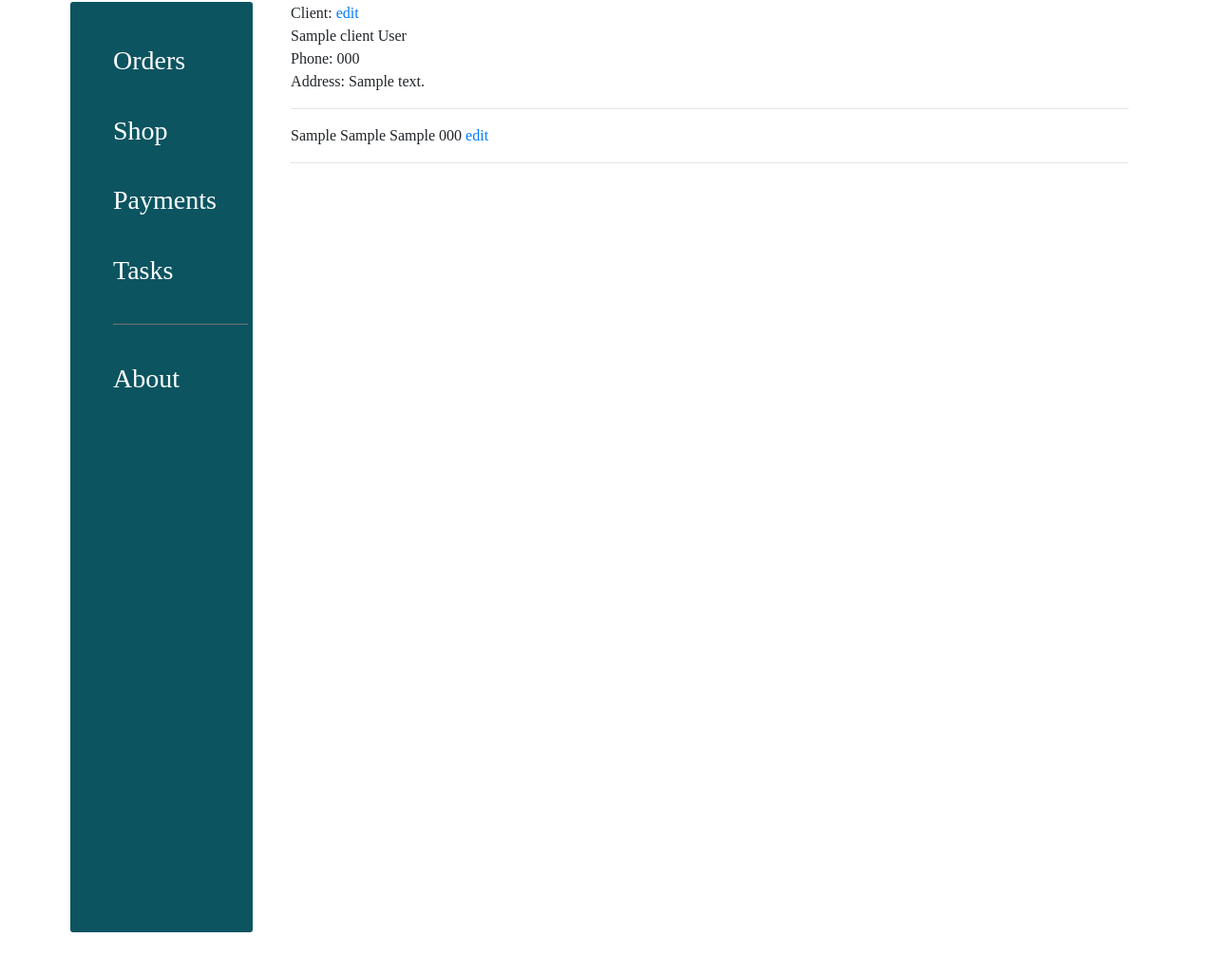
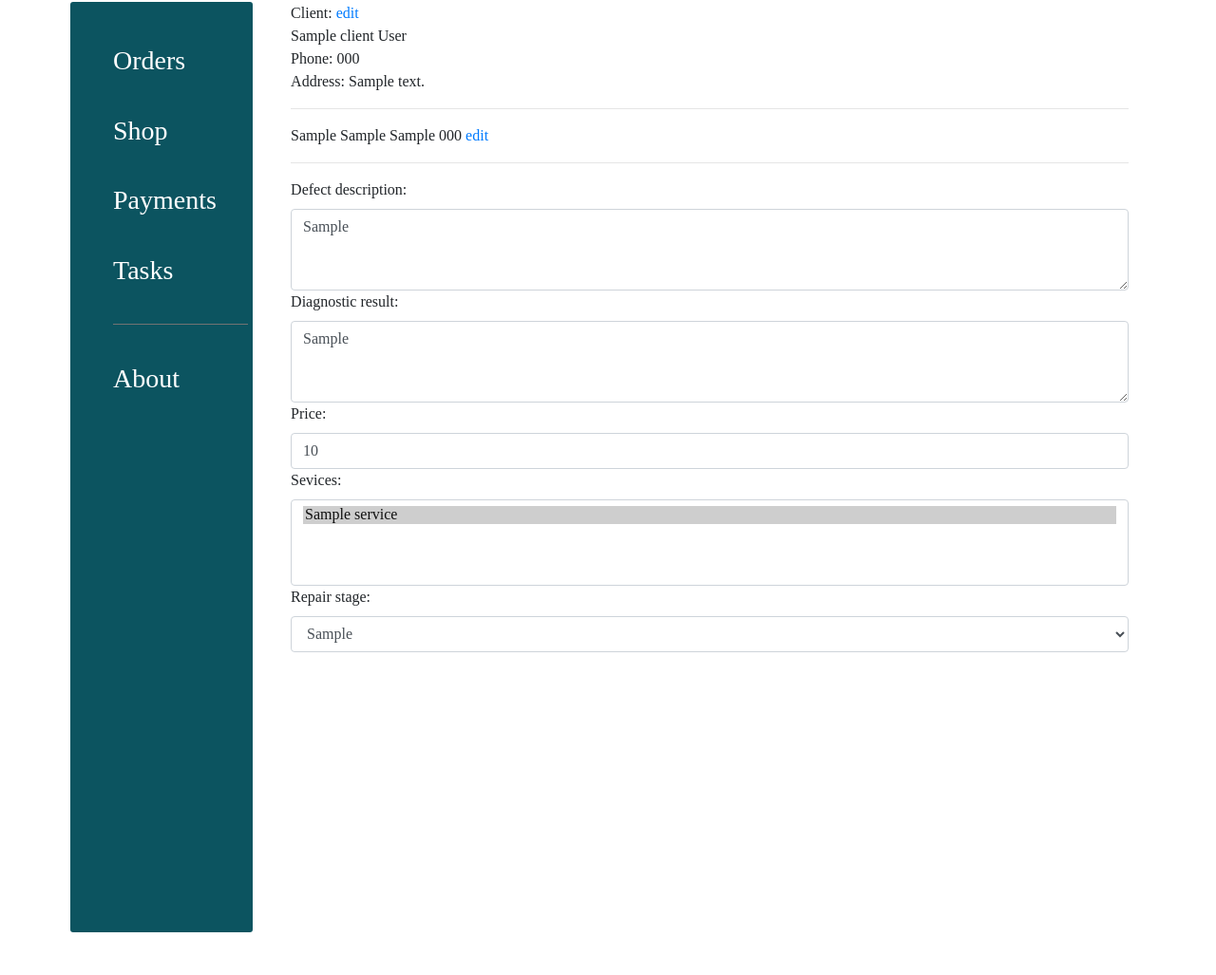
Before and after one commit to Handsome-Jack-Here/CRM_OLD, a Django app: page /order/1 in a window 1280 px wide. Shown: the part 74-1101 px from the top of the page at 95% size. Run offline with Django 4.2, Linux system fonts and the light colour scheme; tables that the repository leaves empty hold one stand-in row (values such as "Sample post"); some libraries are stand-ins or nearby versions.

Commit message:
Add services record to models

```diff
--- a/CRM_Project/main_app/forms.py
+++ b/CRM_Project/main_app/forms.py
@@ -15,16 +15,14 @@
 class OrderDetailForm(ModelForm):
     class Meta:
         model = Order
-        fields = ['unit', 'defect', 'diagnostic_result', 'works', 'finally_price',  'repair_stage', ]
+        fields = ['defect', 'diagnostic_result', 'finally_price', 'services', 'repair_stage',  ]
 
         widgets = {
-            'defect': forms.Textarea(attrs={'class': 'form-control', 'rows': 3, 'cols': 24}),
-            'diagnostic_result': forms.Textarea(attrs={'class': 'form-control' }),
-            # 'client': forms.Select(attrs={'class': 'form-control'}),
-            'works': forms.TextInput(attrs={'class': 'form-control'}),
-            'finally_price': forms.TextInput(attrs={'class': 'form-control'}),
-            'unit': forms.TextInput(attrs={'class': 'form-control'}),
-            'repair_stage': forms.Select(attrs={'class': 'form-control'}),
+            'defect': forms.Textarea(attrs={'class': 'form-control', 'rows': 3, 'cols': 24, }),
+            'diagnostic_result': forms.Textarea(attrs={'class': 'form-control', 'rows': 3, }),
+            'finally_price': forms.TextInput(attrs={'class': 'form-control', }),
+            'repair_stage': forms.Select(attrs={'class': 'form-control', }),
+            'services': forms.SelectMultiple(attrs={'class': 'form-control', })
 
         }
 
--- a/CRM_Project/main_app/models.py
+++ b/CRM_Project/main_app/models.py
@@ -59,6 +59,12 @@
         return f'{self.stage}'
 
 
+class Services(models.Model):
+    name = models.TextField(max_length=120)
+
+    def __str__(self):
+        return f'{self.name}'
+
 class Order(models.Model):
     defect = models.TextField(max_length=120, null=True, blank=True, verbose_name='Defect description')
     diagnostic_result = models.TextField(max_length=400, null=True, blank=True, verbose_name='Diagnostic result')
@@ -72,6 +78,7 @@
     unit = models.ForeignKey(Unit, on_delete=models.PROTECT, related_name='order', null=True, verbose_name='Unit')
     repair_stage = models.ForeignKey(RepairStage, on_delete=models.PROTECT, null=True, related_name='order',
                                      verbose_name='Repair stage', editable=True)
+    services = models.ManyToManyField(Services, verbose_name='Sevices')
 
     def __str__(self):
         return f'{self.pk}'
--- a/CRM_Project/main_app/templates/main_app/order_detail.html
+++ b/CRM_Project/main_app/templates/main_app/order_detail.html
@@ -19,6 +19,7 @@
             <hr>
             {{ unit }} <a href="">edit</a>
             <hr>
+            {{ order }}
 
 
 
--- a/CRM_Project/main_app/views.py
+++ b/CRM_Project/main_app/views.py
@@ -28,7 +28,7 @@
         if new_order.is_valid():
             print('Is valid!')
 
-            order = Order(defect=request.POST['defect'])
+            order = Order(defect=request.POST['defect'], )
             unit = Unit(serial_number=request.POST['serial_number'], )
             client = Client(name=request.POST['name'], surname=request.POST['surname'],
                             phone_number=request.POST['phone_number'])
@@ -36,6 +36,8 @@
             order.client = client
             unit.type = UnitType.objects.get(id=request.POST['type'])
             unit.save()
+
+
 
             model = Model(model=request.POST['model'])
             brand = Brand(brand=request.POST['brand'])
```
Also changed, not shown: CRM_Project/main_app/migrations/0034_services_order_services.py (added).
